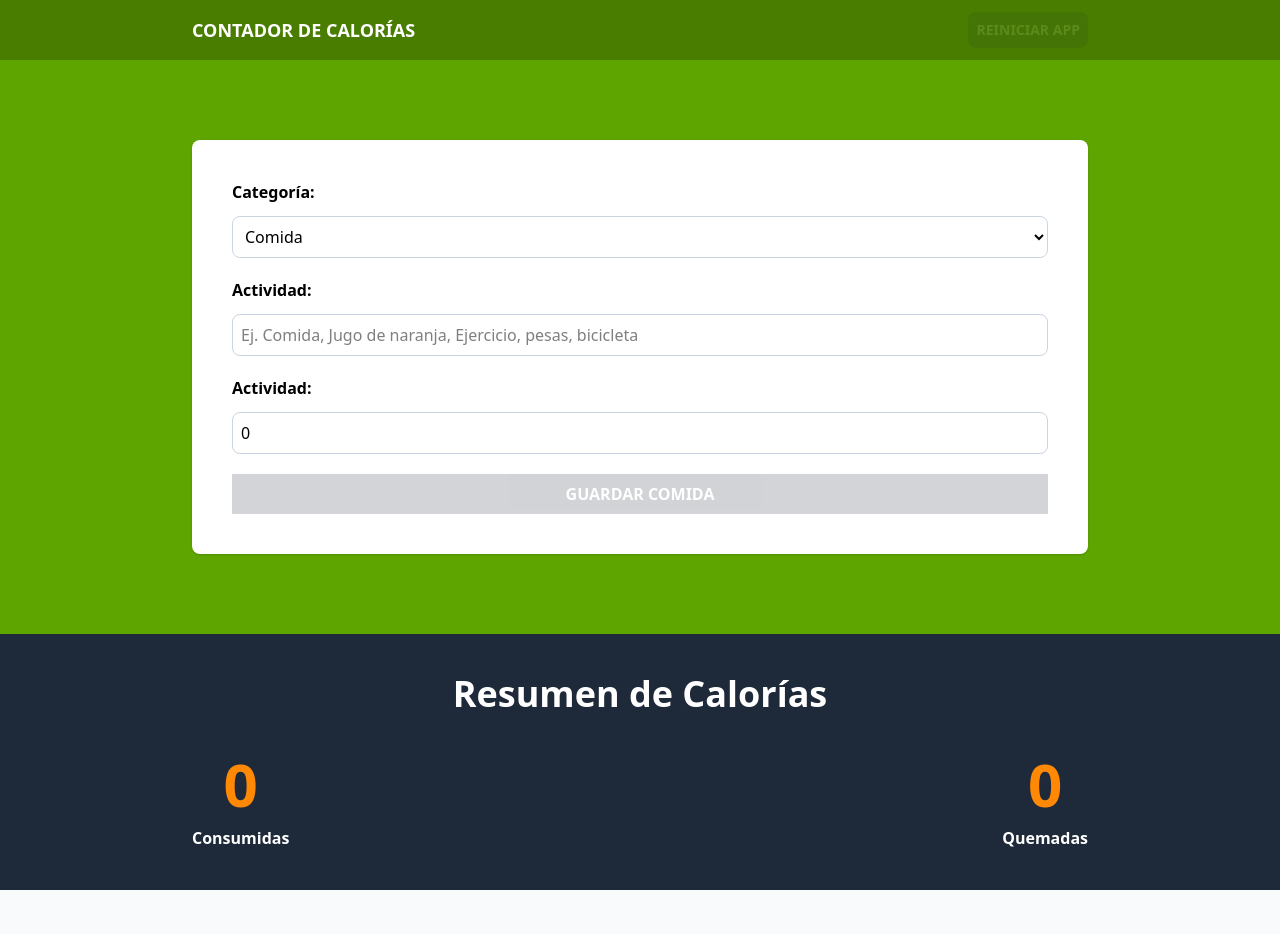
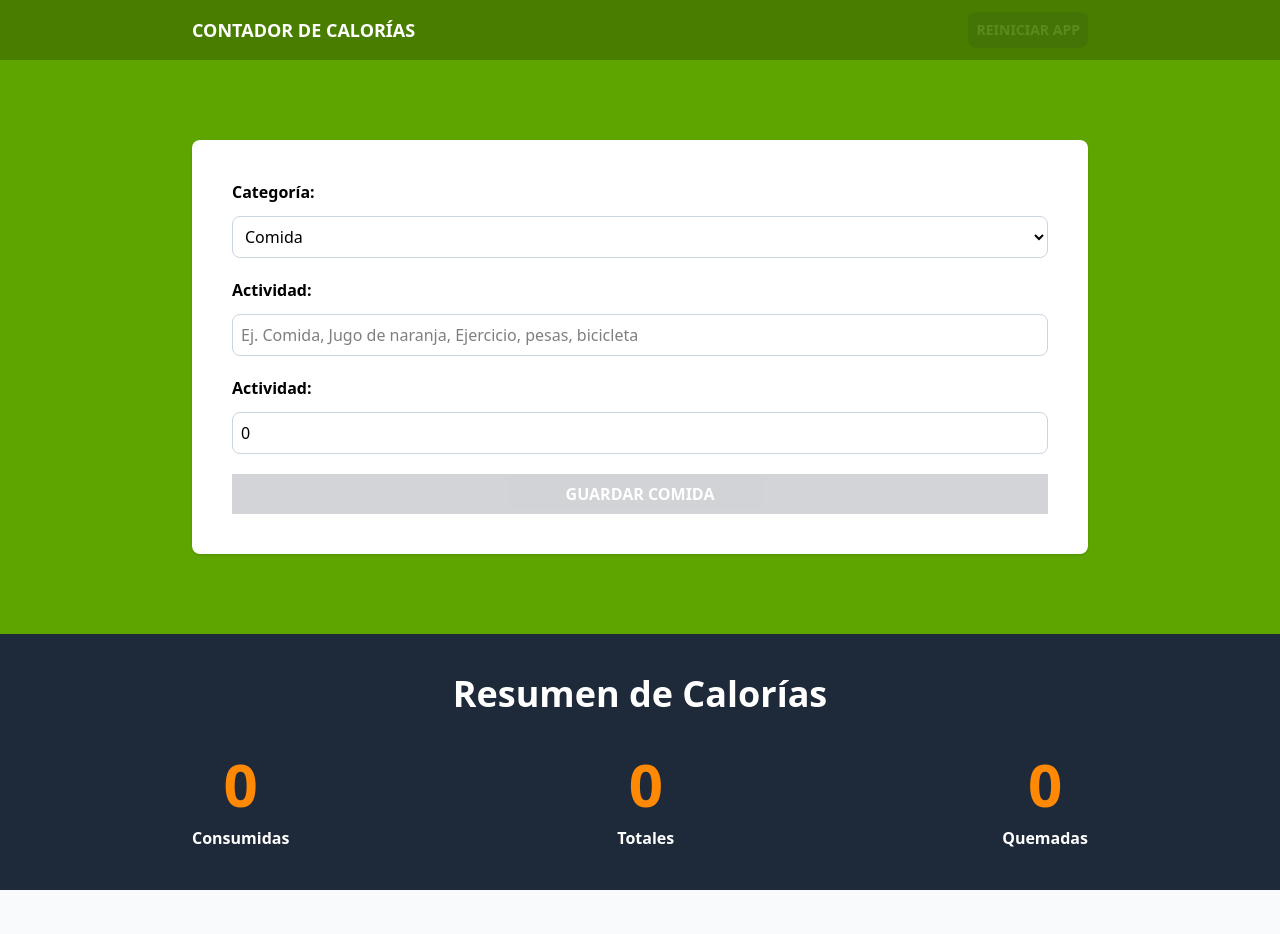
Before and after one commit to chalotorres/Proyecto-Calorie_Tracker, a React (Vite) app: page / in a window 1280 px wide. Shown: the top 934 px of the page. Built offline with nearby package versions, Linux system fonts and the light colour scheme.

Commit message:
Mostrando total de calorias

```diff
--- a/src/components/CalorieTracker.tsx
+++ b/src/components/CalorieTracker.tsx
@@ -13,6 +13,8 @@ export default function CalorieTracker({activities} : CalorieTrackerProps) {
 
     const caloriesBurned = useMemo(() => activities.reduce((total, activity) => activity.category === 2 ? total + activity.calories : total, 0), [ activities ]);
 
+    const netCalories = useMemo(() => caloriesConsumed - caloriesBurned, [activities]);
+
     return (
     <>
         <h2 className='text-4xl font-black text-white text-center'>Resumen de Calorías</h2>
@@ -23,6 +25,11 @@ export default function CalorieTracker({activities} : CalorieTrackerProps) {
                 text="Consumidas"
             />
 
+             <CalorieDisplay
+                calories={netCalories}
+                text="Totales"
+            />
+
             <CalorieDisplay
                 calories={caloriesBurned}
                 text="Quemadas"
--- a/src/reducers/activity-reducer.ts
+++ b/src/reducers/activity-reducer.ts
@@ -1,4 +1,3 @@
-import { act } from "react"
 import type { Activity } from "../types"
 
 export type ActivityActions =
```
